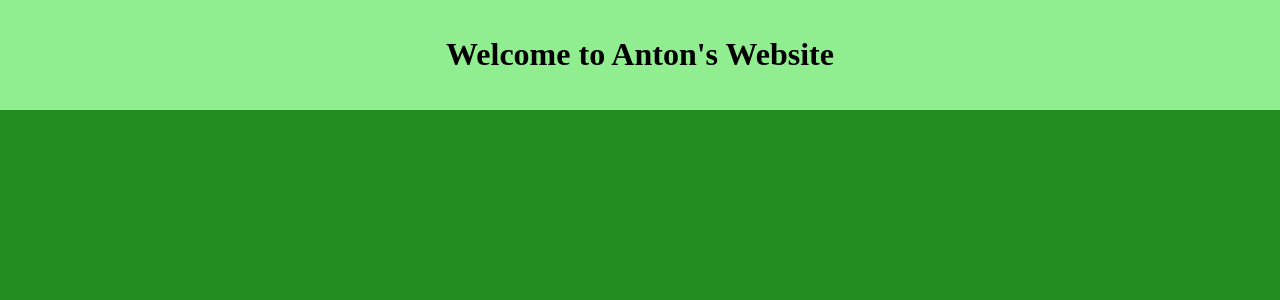
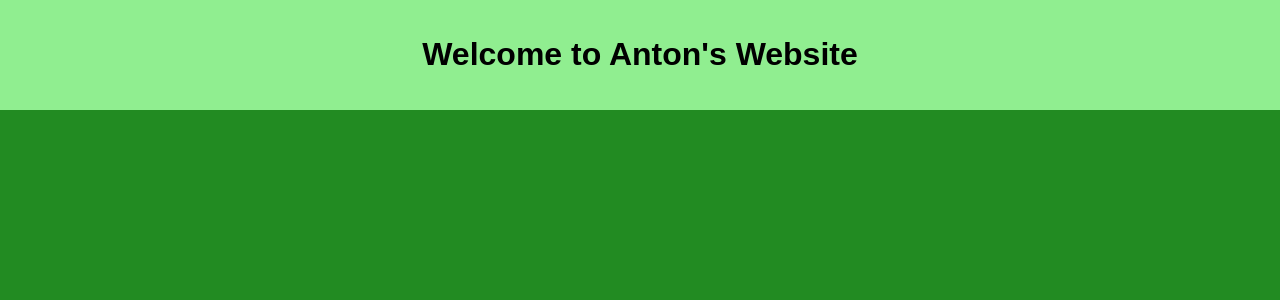
Before and after one commit to Dqwrq07/dqwrq07.github.io, a PHP site: page / in a window 1280 px wide. Shown: the top 300 px of the page. Run offline with PHP 8.4, Linux system fonts and the light colour scheme.

Commit message:
Add fonts

```diff
--- a/styles.css
+++ b/styles.css
@@ -11,7 +11,9 @@ body{
 header {
 	background: lightgreen;
 	padding: 15px;
+	font-family: arial;
 }
 section {
 	margin: 1%;
+	font-family: verdana;
 }
```
